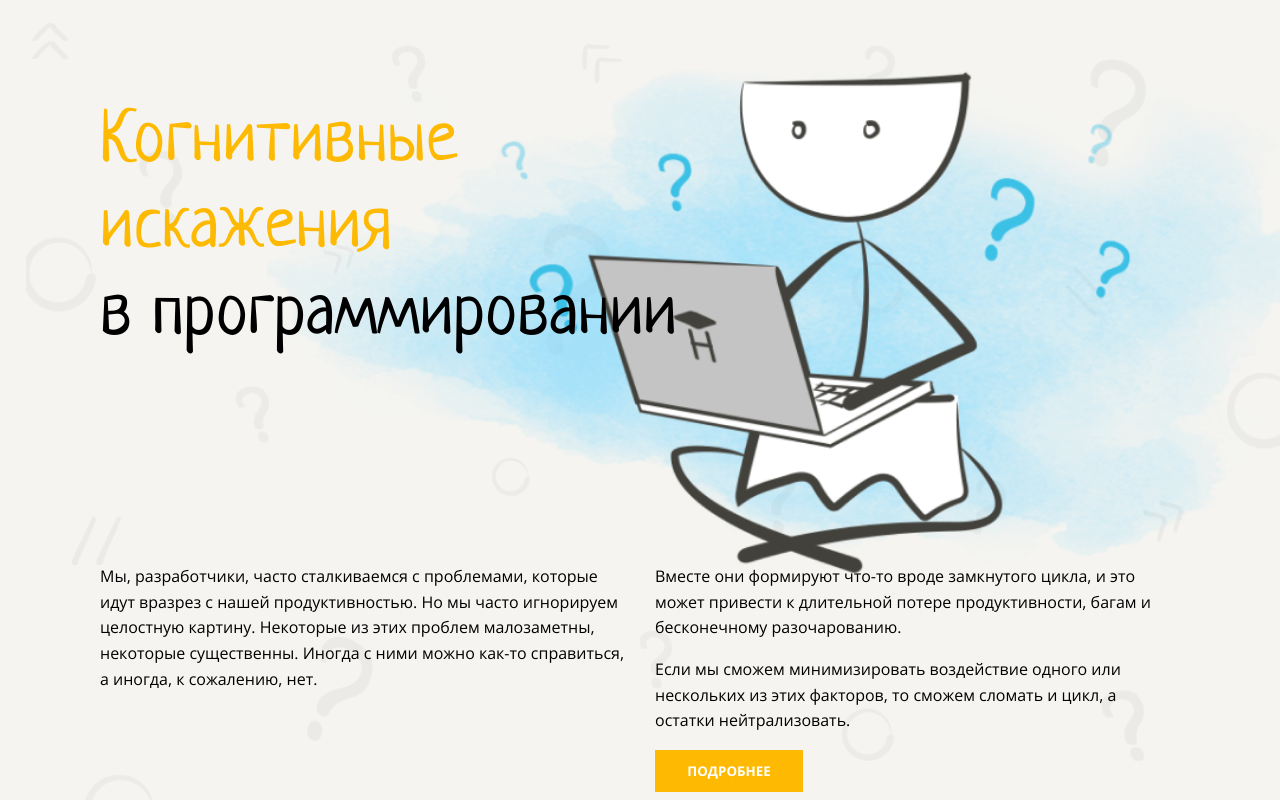
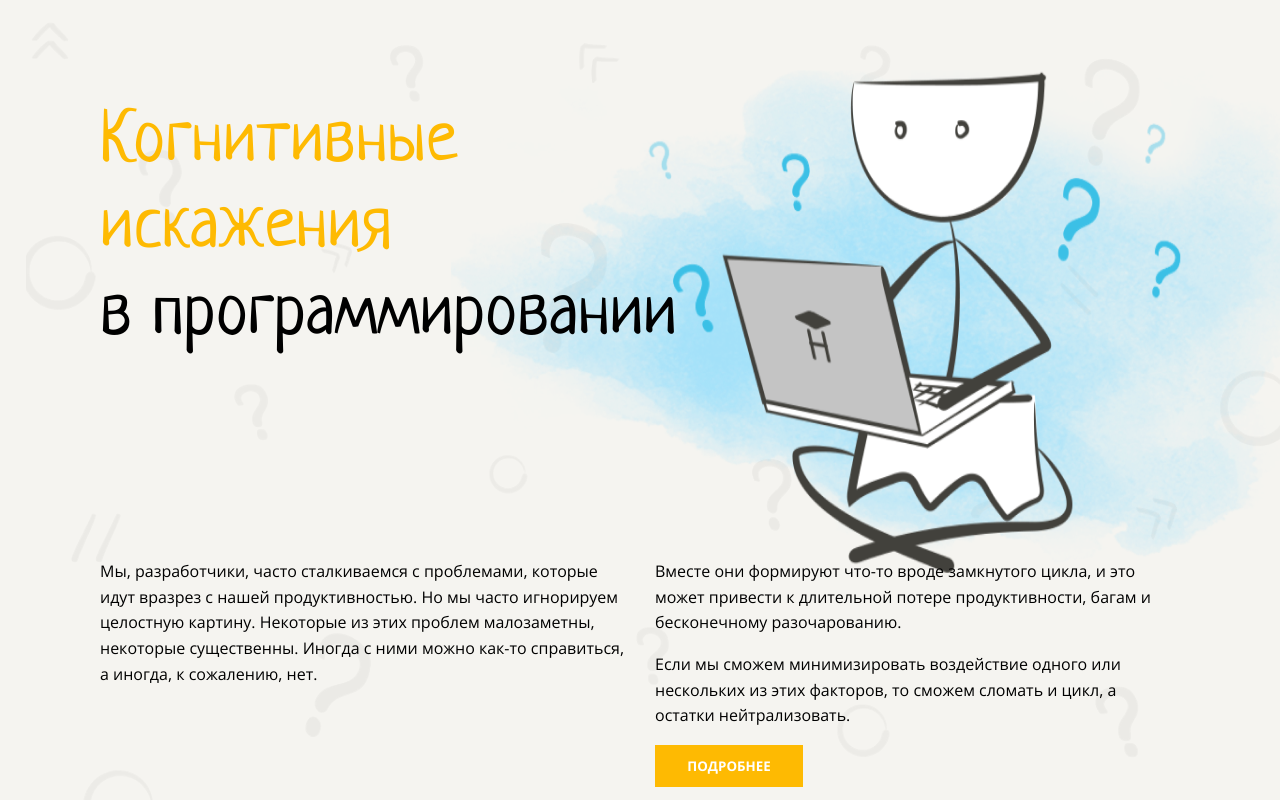
Before and after one commit to igor23samohvalov/layout-designer-project-lvl1, a website: page src/index.html in a window 1280 px wide. Shown: the top 800 px of the page. Drawn offline with Linux system fonts and the light colour scheme.

Commit message:
test adjustments #4

```diff
--- a/src/index.html
+++ b/src/index.html
@@ -10,7 +10,7 @@
 </head>
 <body class="m-0">
     <header class="header light-bg">
-        <img class="header-image" src="./assets/images/header-image.png" alt="Header image">
+        <img class="header-image" src="./assets/images/header-image.png" alt="Header image" width="952px" height="444">
         <div class="container">
             <h1 class="m-0 primary-font">
                 Когнитивные<br> искажения<br>
--- a/src/styles/style.css
+++ b/src/styles/style.css
@@ -13,6 +13,10 @@
 * {
   font-family: "Open Sans";
   box-sizing: border-box;
+}
+
+body {
+  overflow: hidden;
 }
 
 .text-center {
@@ -123,12 +127,12 @@ section {
 .header-image {
   position: absolute;
   top: 55px;
-  right: -113px;
+  right: -123px;
   height: 525px;
 }
 
 .header-columns {
-  margin-top: 205px;
+  margin-top: 200px;
   column-count: 2;
   column-gap: 30px;
 }
@@ -154,7 +158,7 @@ section {
 }
 
 #navigation {
-  padding-top: 195px;
+  padding-top: 200px;
   padding-bottom: 100px;
 }
 
@@ -244,8 +248,6 @@ section {
 }
 
 .ikea-effect-img {
-  /* position: relative;
-  right: 38px; */
   filter: drop-shadow(0px 16px 32px rgba(0, 0, 0, 0.15));
 }
 
```
